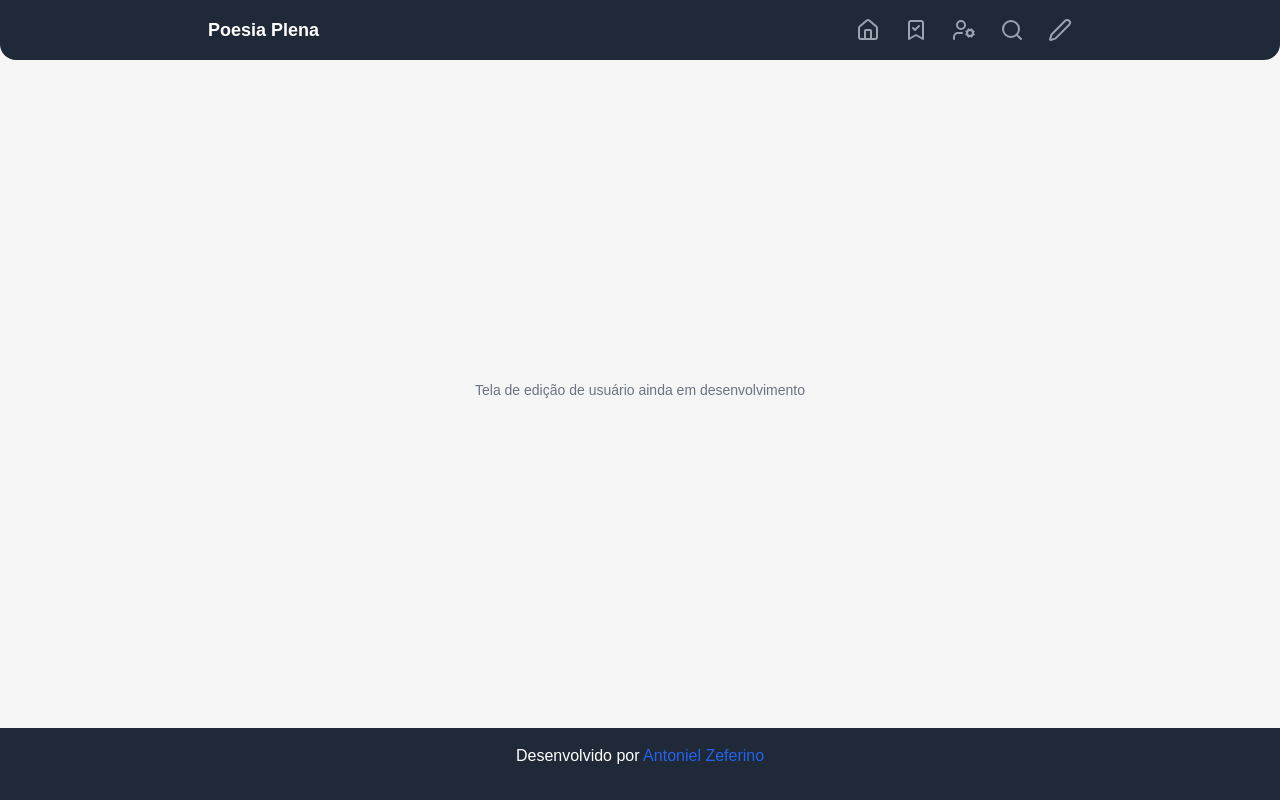
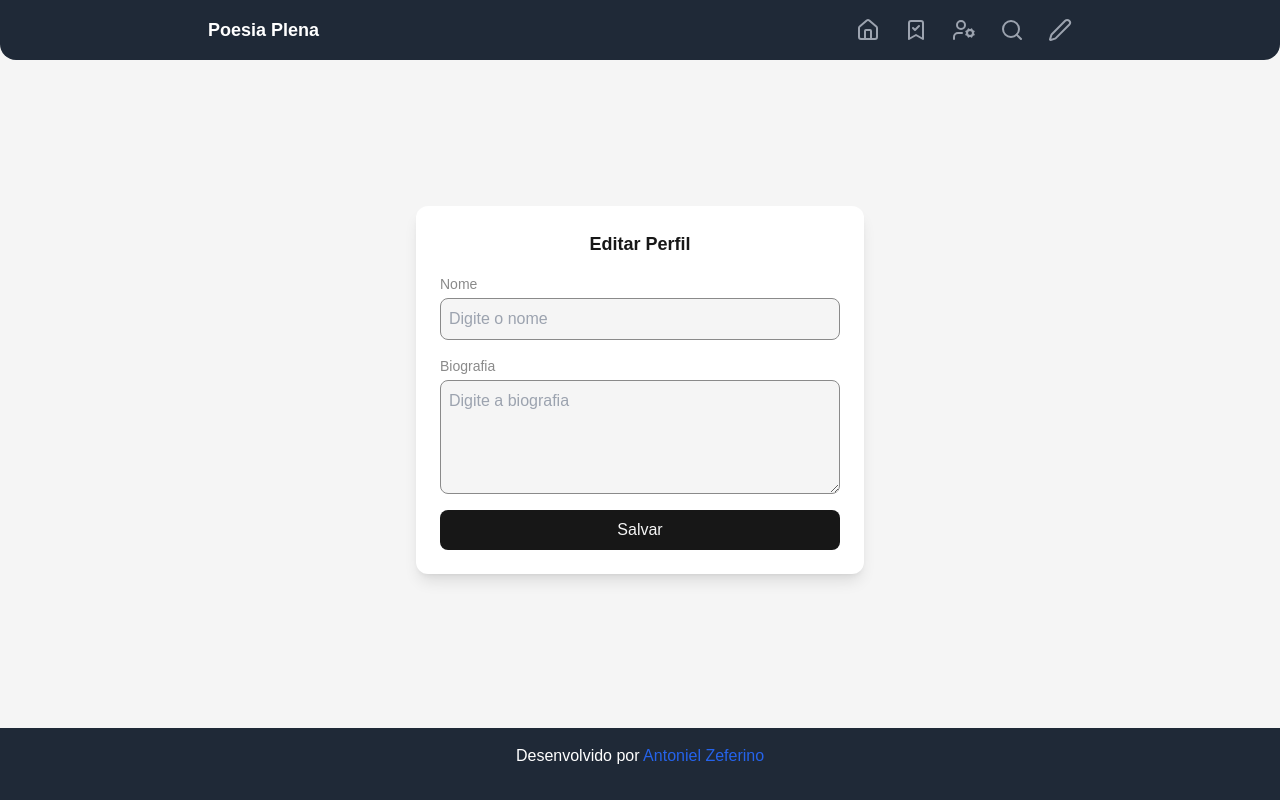
Before and after one commit to antonielzeferino/poesia-plena, a Next.js app: page /usuario/1/editar in a window 1280 px wide. Built offline with nearby package versions, Linux system fonts and the light colour scheme; no server answers.

Commit message:
add user profile style and profile edit page

```diff
--- a/src/app/(pages)/usuario/[id]/editar/page.tsx
+++ b/src/app/(pages)/usuario/[id]/editar/page.tsx
@@ -1,9 +1,115 @@
+"use client"
+
+import { useState, useEffect } from "react";
+import { useRouter } from "next/navigation";
+
 function UserEdit() {
+   const [formData, setFormData] = useState({
+      name: "",
+      bio: "",
+   });
+   const [loading, setLoading] = useState(true);
+   const [originalData, setOriginalData] = useState({ name: "", bio: "" });
+   const [userId, setUserId] = useState("")
+   const router = useRouter();
+
+   useEffect(() => {
+      const fetchUser = async () => {
+         try {
+            const response = await fetch("/api/user");
+            if (!response.ok) {
+               throw new Error("Erro ao buscar usuário");
+            }
+            const data = await response.json();
+            setFormData({ name: data.name, bio: data.bio });
+            setOriginalData({ name: data.name, bio: data.bio });
+            setUserId(data.id)
+         } catch (error) {
+            console.error(error);
+         } finally {
+            setLoading(false);
+         }
+      };
+      fetchUser();
+   }, []);
+
+   const handleChange = (e: React.ChangeEvent<HTMLInputElement | HTMLTextAreaElement>) => {
+      const { id, value } = e.target;
+      setFormData((prev) => ({
+         ...prev,
+         [id]: value,
+      }));
+   };
+
+   const handleSubmit = async (e: React.FormEvent) => {
+      e.preventDefault();
+      const updatedData = {
+         name: formData.name.trim() || originalData.name,
+         bio: formData.bio.trim() || originalData.bio,
+      };
+      try {
+         const response = await fetch("/api/user", {
+            method: "PUT",
+            headers: {
+               "Content-Type": "application/json",
+            },
+            body: JSON.stringify(updatedData),
+         });
+
+         if (!response.ok) {
+            throw new Error("Erro ao atualizar perfil");
+         }
+
+         alert("Informações atualizado com sucesso");
+         router.push(`/usuario/${userId}`);
+      } catch (error) {
+         console.error(error);
+      }
+   };
+
+   if (loading) {
+      return <div className="text-center text-muted">Carregando...</div>;
+   }
+
    return (
-      <div className="flex flex-col flex-grow items-center justify-center">
-         <h1 className="text-center text-gray-500 text-sm" >Tela de edição de usuário ainda em desenvolvimento</h1>
+      <div className="flex flex-col flex-grow items-center justify-center bg-background p-6">
+         <form onSubmit={handleSubmit} className="w-full max-w-md p-6 bg-contrast shadow-lg rounded-xl">
+            <h2 className="text-lg font-bold text-foreground text-center mb-4">Editar Perfil</h2>
+            <div className="mb-4">
+               <label htmlFor="name" className="block text-sm font-medium text-muted">
+                  Nome
+               </label>
+               <input
+                  type="text"
+                  id="name"
+                  value={formData.name}
+                  onChange={handleChange}
+                  className="mt-1 block w-full border border-muted rounded-lg p-2 focus:ring-2 focus:ring-foreground focus:outline-none bg-background text-foreground"
+                  placeholder="Digite o nome"
+               />
+            </div>
+            <div className="mb-4">
+               <label htmlFor="bio" className="block text-sm font-medium text-muted">
+                  Biografia
+               </label>
+               <textarea
+                  id="bio"
+                  value={formData.bio}
+                  onChange={handleChange}
+                  className="mt-1 block w-full border border-muted rounded-lg p-2 focus:ring-2 focus:ring-foreground focus:outline-none bg-background text-foreground"
+                  placeholder="Digite a biografia"
+                  rows={4}
+               />
+            </div>
+            <button
+               type="submit"
+               className="w-full bg-foreground text-background py-2 px-4 rounded-lg hover:opacity-80 transition"
+            >
+               Salvar
+            </button>
+         </form>
       </div>
-    );
+   );
 }
 
 export default UserEdit;
--- a/src/app/(pages)/usuario/[id]/page.tsx
+++ b/src/app/(pages)/usuario/[id]/page.tsx
@@ -7,7 +7,7 @@ import { Edit } from "lucide-react";
 import FollowBtn from "@/components/FollowBtn";
 import { User } from "@/types";
 
-const getUser = async (id: string) => {
+export const getUser = async (id: string) => {
    try {
       const res = await fetch(`${process.env.NEXTAUTH_URL}/api/user/${id}`, {
          cache: "no-store",
@@ -35,7 +35,7 @@ const UserPage = async ({ params }: { params: Promise<{ id: string }> }) => {
 
    const user = await getUser(id);
 
-   const isUser: boolean = user?.id == session?.user.id
+   const isUser: boolean = user?.id == session?.user.id;
    if (!user) {
       return (
          <div className="flex justify-center items-center h-screen">
@@ -43,60 +43,63 @@ const UserPage = async ({ params }: { params: Promise<{ id: string }> }) => {
          </div>
       );
    }
+
    const userCreatedAt = new Date(user.createdAt).toLocaleString("default", {
       month: "2-digit",
       year: "numeric",
    });
 
    return (
-      <div>
-         <div className="max-w-4xl mx-auto">
-            <div className="w-full flex flex-wrap gap-4">
-               <div className="p-2 md:p-4 w-full bg-contrast rounded-md shadow-box-shadow flex gap-4 items-center">
+      <div className="w-full max-w-4xl mx-auto p-4 flex flex-col flex-1 justify-center items-center">
+         <div className="w-full flex flex-col lg:flex-row gap-6">
+            <div className="p-4 bg-contrast rounded-lg shadow-lg flex items-center gap-4 flex-1">
                <Image
                   src={UserPicture}
                   alt="imagem do usuário"
-                     width={50}
-                     height={50}
-                     className="rounded-full"
+                  width={80}
+                  height={80}
+                  className="rounded-full border-2 border-primary transition-transform transform hover:scale-105"
                />
-                  <div className={`overflow-hidden`}>
-                     <div className={`${isUser ? "flex gap-2" : "flex-col gap-2"}`}>
-                        <h3 className="line-clamp-1 text-sm font-bold">{user.username}</h3>
+               <div className="overflow-hidden">
+                  <div className="flex flex-col gap-2">
+                     <h3 className="text-xl font-semibold text-primary">{user.name || user.username}</h3>
+                     {user.name && (
+                        <p className="text-sm text-muted">{user.username}</p>
+                     )}
+                     <p className="text-xs text-muted">por aqui desde {userCreatedAt}</p>
                      {isUser ? (
-                           <Link href={`/usuario/${id}/editar`}>
-                             <Edit />
+                        <Link href={`/usuario/${id}/editar`} className="flex gap-2 text-link">
+                           <Edit /> editar
                         </Link>
                      ) : (
                         <FollowBtn userId={user.id} />
                      )}
                   </div>
-                     <p className="text-sm text-muted">por aqui desde: {userCreatedAt}</p>
                </div>
             </div>
-               <div className="p-4 w-full bg-contrast rounded-md shadow-box-shadow flex flex-col gap-1">
-                  <h3 className="text-sm font-bold">Biografia</h3>
-                  <p className="text-sm font-normal">{user.bio}</p>
+
+            <div className="p-4 bg-contrast rounded-lg shadow-lg flex flex-col gap-4 flex-1">
+               <div className="flex gap-4">
+                  <div className="flex gap-2">
+                     <h3 className="text-sm font-semibold">Seguidores:</h3>
+                     <p className="text-sm">{user.followers.length}</p>
                   </div>
-               <div className="p-4 w-full bg-contrast rounded-md shadow-box-shadow flex flex-col gap-4">
-                  <div className="flex gap-2 max-w-[300px]">
-                     <div className="flex gap-1 me-8">
-                        <h3 className="text-sm font-bold">Seguidores:</h3>
-                        <p className="text-sm font-normal">{user.followers.length}</p>
-                     </div>
-                     <div className="flex gap-1">
-                        <h3 className="text-sm font-bold">Seguindo:</h3>
-                        <p className="text-sm font-normal">{user.following.length}</p>
+                  <div className="flex gap-2">
+                     <h3 className="text-sm font-semibold">Seguindo:</h3>
+                     <p className="text-sm">{user.following.length}</p>
                   </div>
                </div>
-                  <Link href={`/usuario/${id}/poemas`}>
-                     <div className="flex gap-2">
-                        <h3 className="text-sm font-bold">Poemas</h3>
-                        <p className="text-sm font-normal">{user.poems.length}</p>
-                     </div>
+
+               <Link href={`/usuario/${id}/poemas`} className="flex gap-2 text-link">
+                  <h3 className="underline font-semibold">Poemas</h3>
+                  <p>{user.poems.length}</p>
                </Link>
             </div>
          </div>
+
+         <div className="p-4 bg-contrast rounded-lg shadow-lg mt-6 w-full">
+            <h3 className="text-sm font-semibold text-primary">Biografia</h3>
+            <p className="text-sm text-muted whitespace-pre-wrap">{user.bio || "Sem biografia"}</p>
          </div>
       </div>
    );
--- a/src/app/(pages)/usuario/[id]/poemas/page.tsx
+++ b/src/app/(pages)/usuario/[id]/poemas/page.tsx
@@ -1,35 +1,11 @@
-import { User } from "@/types";
 import Link from "next/link";
-
-const getUser = async (id: string) => {
-   try {
-      const res = await fetch(`${process.env.NEXTAUTH_URL}/api/user/${id}`, {
-         cache: "no-store",
-         method: "GET",
-         headers: {
-            "Content-Type": "application/json",
-         },
-      });
-
-      if (!res.ok) {
-         throw new Error("Erro ao buscar usuário");
-      }
-
-      const data: User = await res.json();
-      if (!data) {
-         throw new Error("Dados não encontrados");
-      }
-      return data.poems;
-   } catch (err) {
-      console.error("Erro na requisição:", err);
-      return null;
-   }
-};
+import { getUser } from "../page";
 
 const userPoems = async ({ params }: { params: Promise<{ id: string }> }) => {
    const { id } = await params;
 
-   const poems = await getUser(id);
+   const user = await getUser(id);
+   const poems = user?.poems
 
    return (
       <div className="flex flex-col flex-grow items-center gap-4">
```
Lines whose indentation alone changed are shown as unchanged.
